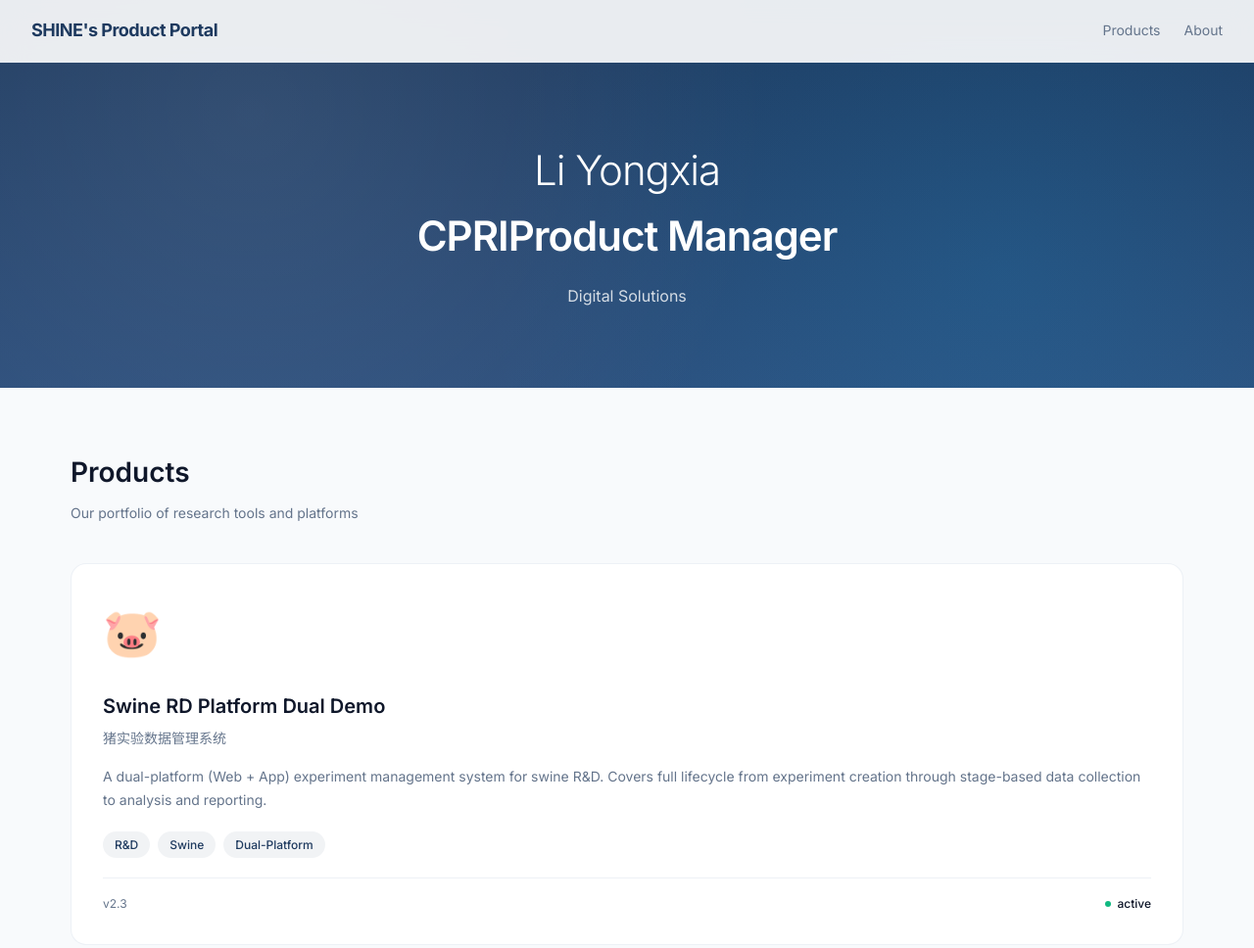
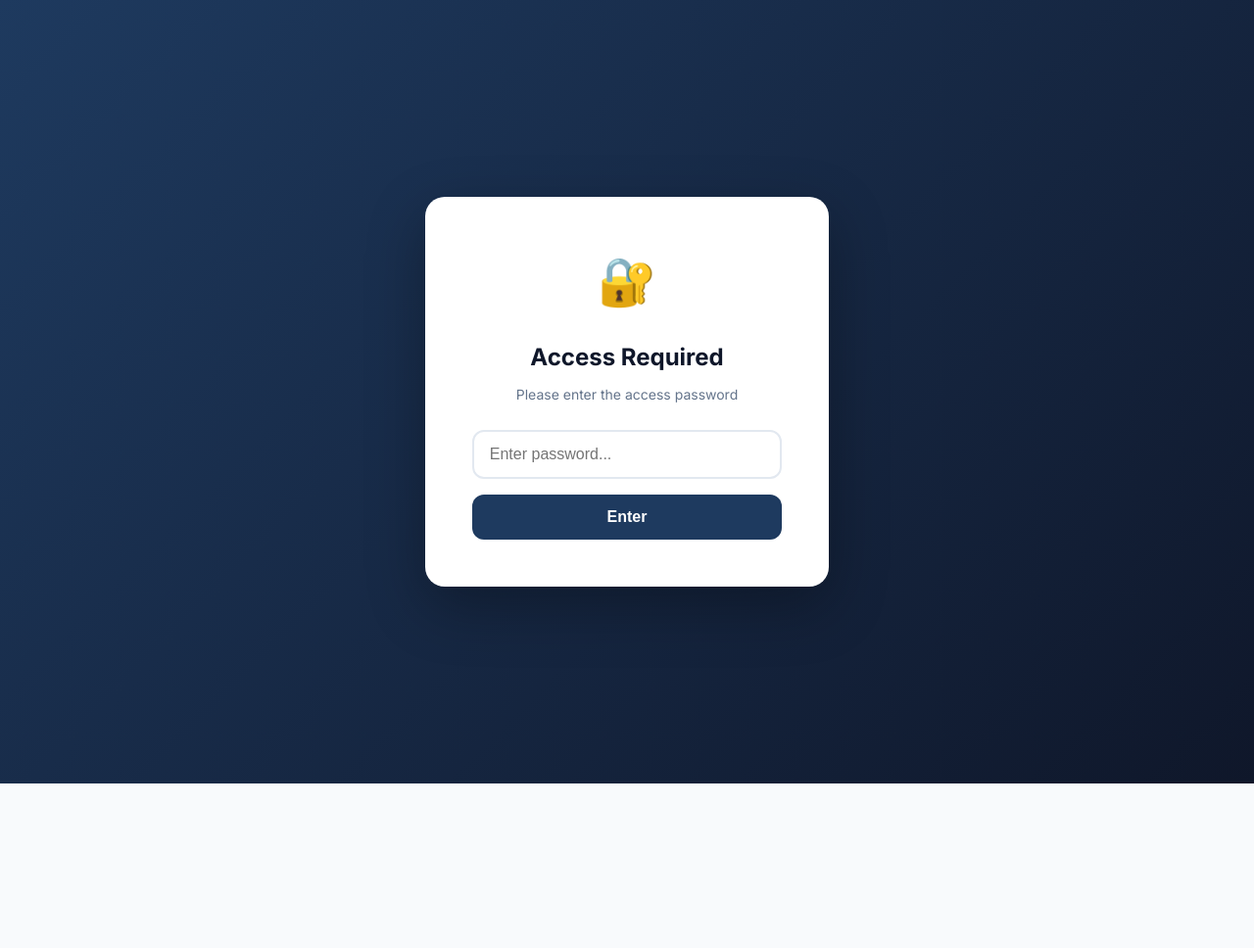
Before and after one commit to Shine0824/product-protal, a plain HTML site: page Portal.html in a window 1280 px wide. Shown: the top 968 px of the page at 98% size. After the commit the page ends 800 px from the top, so only its background shows below. Drawn offline with Linux system fonts and the light colour scheme.

Commit message:
Add password protection: shine2026

```diff
--- a/Portal.html
+++ b/Portal.html
@@ -222,6 +222,19 @@
   </style>
 </head>
 <body>
+  <div id="passwordOverlay" style="position: fixed; top: 0; left: 0; width: 100%; height: 100%; background: linear-gradient(135deg, #1e3a5f 0%, #0f172a 100%); display: flex; flex-direction: column; align-items: center; justify-content: center; z-index: 9999;">
+    <div style="background: white; padding: 48px; border-radius: 20px; box-shadow: 0 20px 60px rgba(0,0,0,0.3); text-align: center; min-width: 360px;">
+      <div style="font-size: 48px; margin-bottom: 20px;">🔐</div>
+      <h2 style="font-size: 24px; color: #0f172a; margin-bottom: 8px;">Access Required</h2>
+      <p style="color: #64748b; margin-bottom: 24px; font-size: 14px;">Please enter the access password</p>
+      <input type="password" id="passwordInput" placeholder="Enter password..." style="width: 100%; padding: 14px 16px; border: 2px solid #e2e8f0; border-radius: 12px; font-size: 16px; outline: none; transition: border-color 0.2s;" onkeydown="if(event.key === 'Enter') verifyPassword()">
+      <button onclick="verifyPassword()" style="width: 100%; margin-top: 16px; padding: 14px; background: #1e3a5f; color: white; border: none; border-radius: 12px; font-size: 16px; font-weight: 600; cursor: pointer; transition: background 0.2s;" onmouseover="this.style.background='#2d4f7c'" onmouseout="this.style.background='#1e3a5f'">
+        Enter
+      </button>
+      <p id="errorMsg" style="color: #ef4444; font-size: 13px; margin-top: 12px; display: none;">Incorrect password, please try again</p>
+    </div>
+  </div>
+  <div id="mainContent" style="display: none;">
   <header class="header">
     <div class="logo">SHINE's Product Portal</div>
     <nav class="nav-links">
@@ -298,7 +311,27 @@
       }
     }
 
-    document.addEventListener('DOMContentLoaded', () => renderProducts(productsData));
+    const ACCESS_PASSWORD = 'shine2026';
+
+    function verifyPassword() {
+      const input = document.getElementById('passwordInput');
+      const errorMsg = document.getElementById('errorMsg');
+      if (input.value === ACCESS_PASSWORD) {
+        document.getElementById('passwordOverlay').style.display = 'none';
+        document.getElementById('mainContent').style.display = 'block';
+        renderProducts(productsData);
+      } else {
+        errorMsg.style.display = 'block';
+        input.style.borderColor = '#ef4444';
+        setTimeout(() => {
+          errorMsg.style.display = 'none';
+          input.style.borderColor = '#e2e8f0';
+        }, 3000);
+      }
+    }
+
+    document.addEventListener('DOMContentLoaded', () => {});
   </script>
+</div>
 </body>
 </html>
```
Also changed, not shown: index.html (+34 -1 lines).
